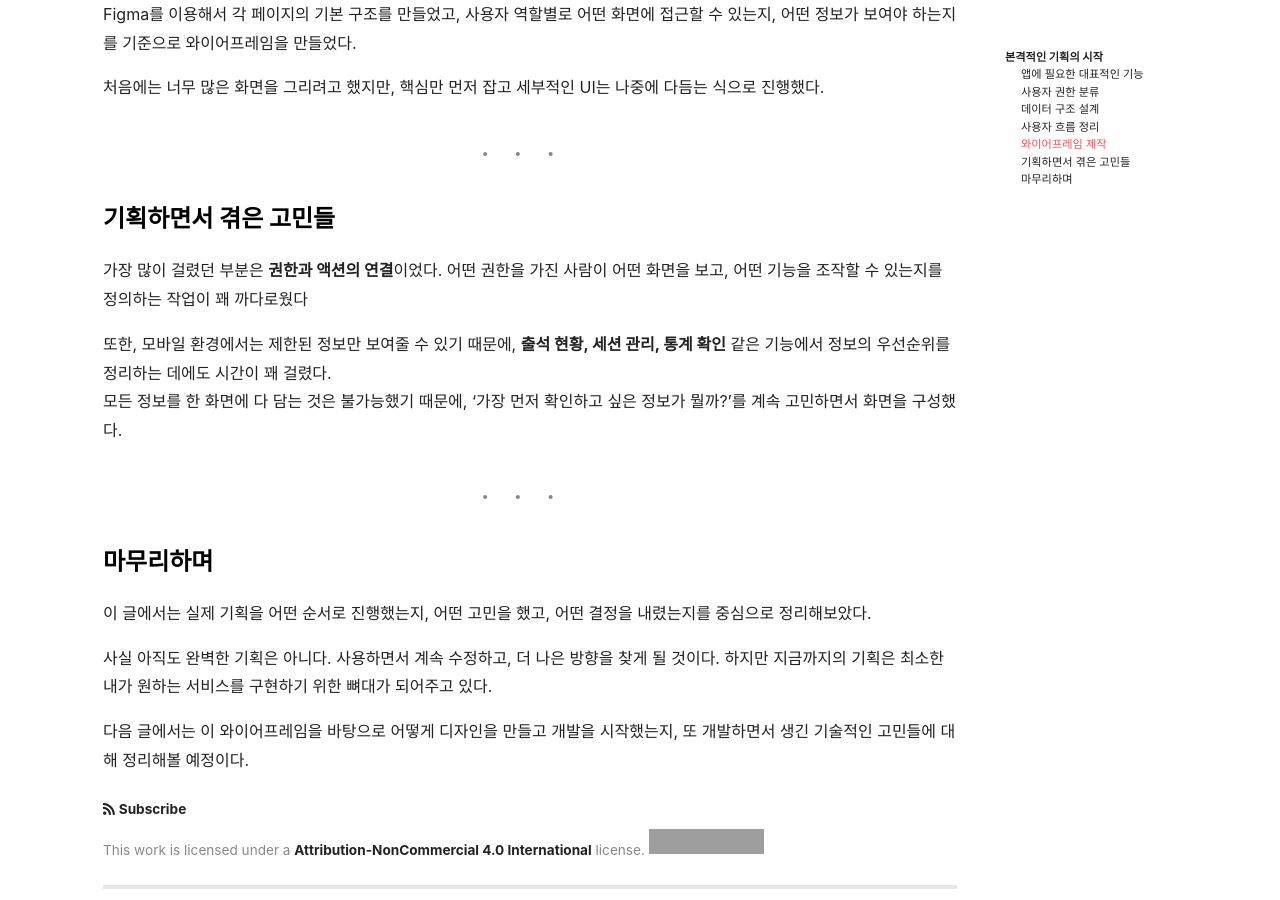
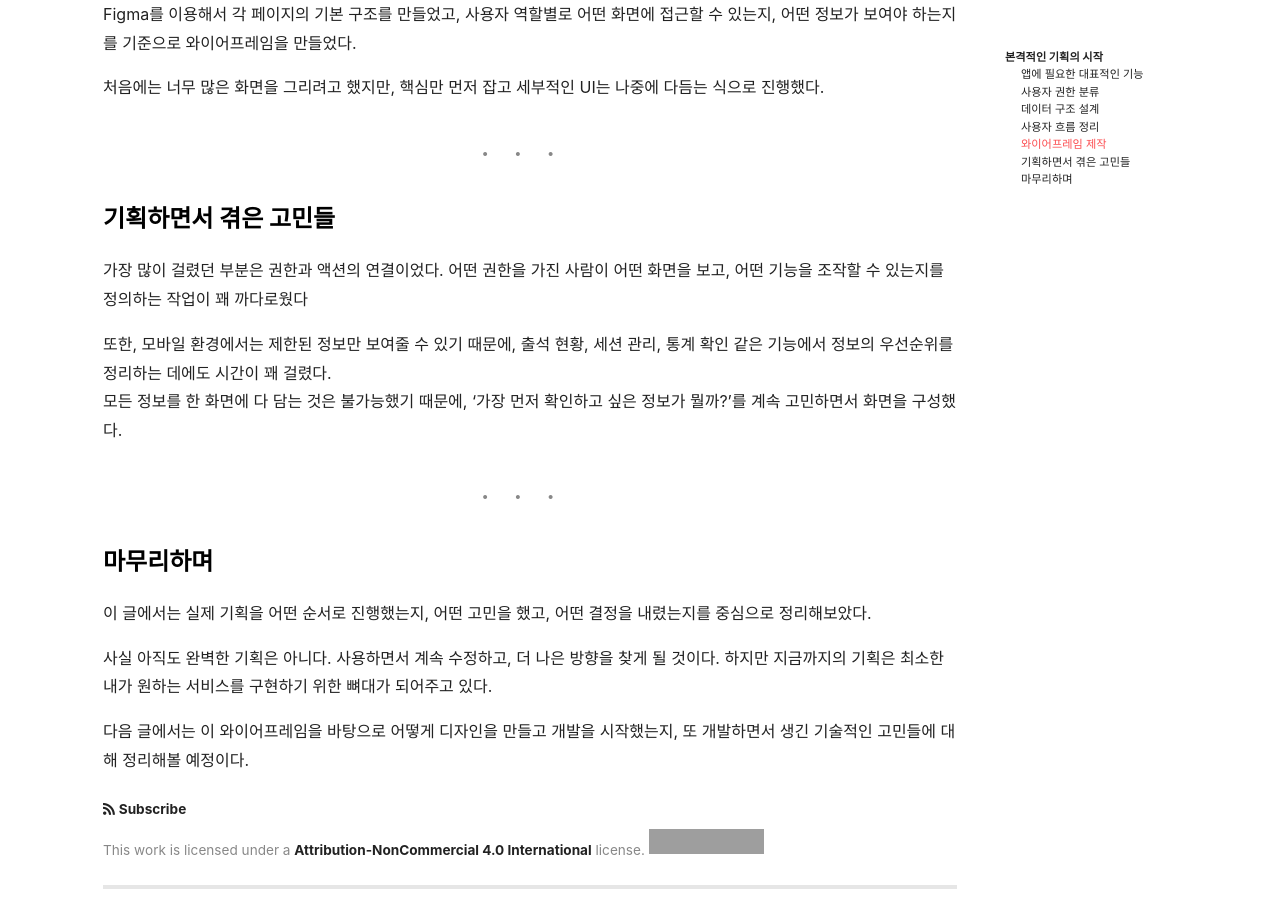
Before and after one commit to devch1013/devch1013.github.io, a Jekyll site: the page built from _posts/0000-00-00-Wasso3.md, in a window 1280 px wide and 900 px high, scrolled down 3446 px. Built offline with Jekyll 4.4.1, drawn with Linux system fonts in a browser that asks for light colours; nearby versions of some CDN libraries; comment, search, counter and statistics services are not loaded; grey boxes are pictures that could not be loaded.

Commit message:
vault backup: 2025-07-21 00:52:41

```diff
--- a/_posts/0000-00-00-Wasso3.md
+++ b/_posts/0000-00-00-Wasso3.md
@@ -126,9 +126,9 @@ Figma를 이용해서 각 페이지의 기본 구조를 만들었고, 사용자
 
 ### 기획하면서 겪은 고민들
 
-가장 많이 걸렸던 부분은 **권한과 액션의 연결**이었다. 어떤 권한을 가진 사람이 어떤 화면을 보고, 어떤 기능을 조작할 수 있는지를 정의하는 작업이 꽤 까다로웠다
+가장 많이 걸렸던 부분은 권한과 액션의 연결이었다. 어떤 권한을 가진 사람이 어떤 화면을 보고, 어떤 기능을 조작할 수 있는지를 정의하는 작업이 꽤 까다로웠다
 
-또한, 모바일 환경에서는 제한된 정보만 보여줄 수 있기 때문에, **출석 현황, 세션 관리, 통계 확인** 같은 기능에서 정보의 우선순위를 정리하는 데에도 시간이 꽤 걸렸다.
+또한, 모바일 환경에서는 제한된 정보만 보여줄 수 있기 때문에, 출석 현황, 세션 관리, 통계 확인 같은 기능에서 정보의 우선순위를 정리하는 데에도 시간이 꽤 걸렸다.
 모든 정보를 한 화면에 다 담는 것은 불가능했기 때문에, ‘가장 먼저 확인하고 싶은 정보가 뭘까?’를 계속 고민하면서 화면을 구성했다.
 
 ---
```
